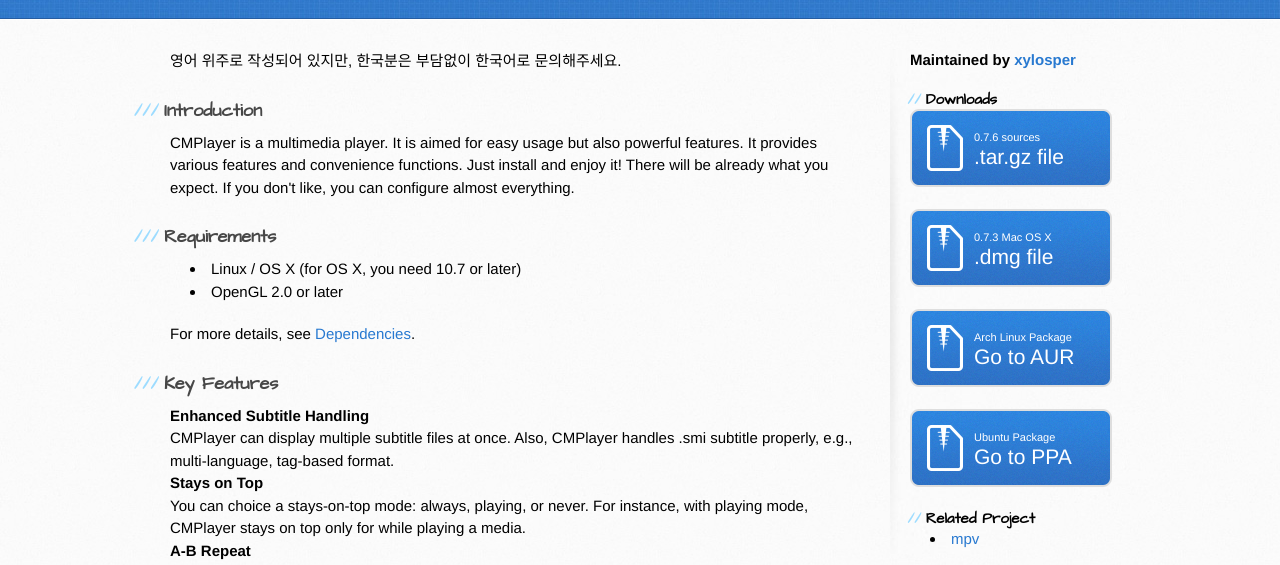
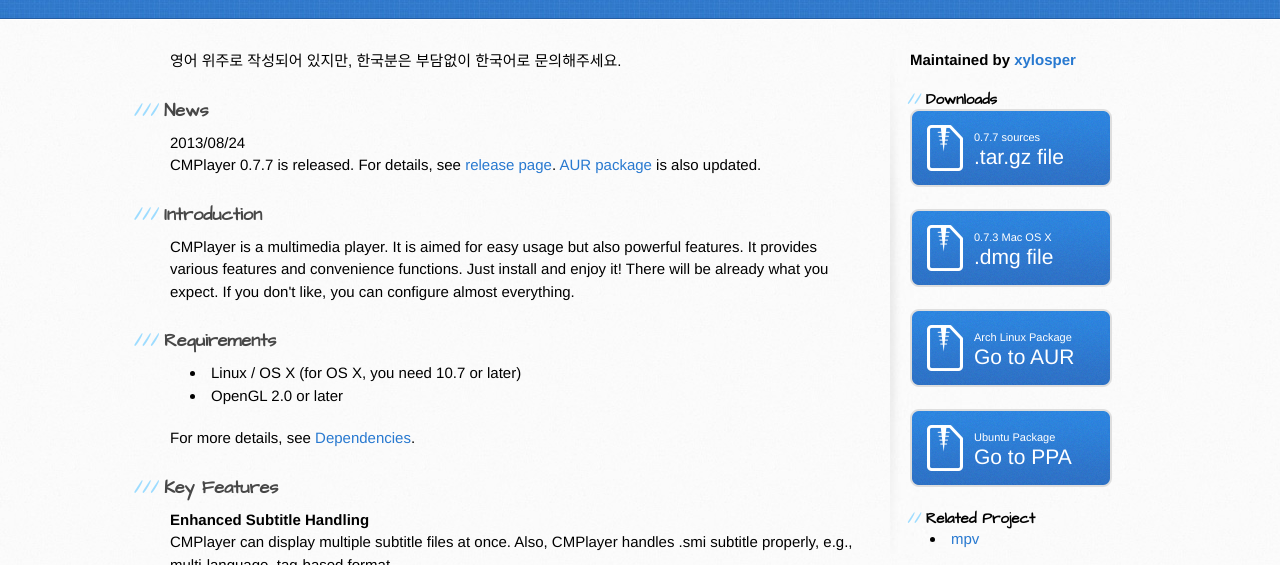
Before and after one commit to cmplayer/cmplayer.github.io, a plain HTML site: page index.html in a window 1280 px wide. Shown: the part 182-747 px from the top of the page. Drawn offline with Linux system fonts and the light colour scheme.

Commit message:
Update news and downloads

```diff
--- a/index.html
+++ b/index.html
@@ -31,6 +31,14 @@
         <section id="main-content">
 
 <p>영어 위주로 작성되어 있지만, 한국분은 부담없이 한국어로 문의해주세요.</p>
+
+<h3>News</h3>
+<p>
+	2013/08/24<br>
+
+	CMPlayer 0.7.7 is released. For details, see <a href="https://github.com/xylosper/cmplayer/releases/tag/0.7.7">release page</a>.
+	<a href="https://aur.archlinux.org/packages/cmplayer">AUR package</a> is also updated.
+</p>
 
 <!-- for what?? <a name="designer-templates" class="anchor" href="#designer-templates"><span class="octicon octicon-link"></span></a> -->
 <h3>Introduction</h3>
@@ -224,7 +232,7 @@
 <p class="repo-owner"><a href="https://github.com/xylosper/cmplayer"></a>Maintained by <a href="http://xylosper.net">xylosper</a></p>
 <h3>Downloads</h3>
 
-<a class="button" href="https://github.com/xylosper/cmplayer/releases/download/0.7.6/cmplayer-0.7.6-source.tar.gz"><small>0.7.6 sources</small>.tar.gz file</a>
+<a class="button" href="https://github.com/xylosper/cmplayer/releases/download/0.7.7/cmplayer-0.7.7-source.tar.gz"><small>0.7.7 sources</small>.tar.gz file</a>
 <a class="button" href="http://cmplayer.googlecode.com/files/CMPlayer-0.7.3.dmg"><small>0.7.3 Mac OS X</small>.dmg file</a>
 <a class="button" href="https://aur.archlinux.org/packages/cmplayer"><small>Arch Linux Package</small>Go to AUR</a>
 <a class="button" href="https://launchpad.net/~darklin20/+archive/cmplayer-ppa"><small>Ubuntu Package</small>Go to PPA</a>
```
